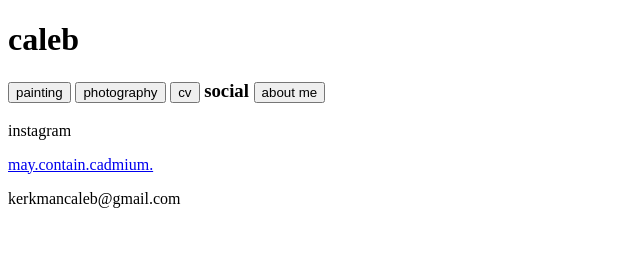
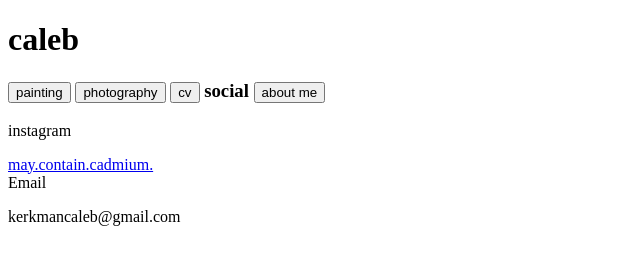
Before and after one commit to ckerkman/CalebKerkman, a plain HTML site: page social.html in a window 1280 px wide. Shown: the whole page, without its empty margins (0-640 px from the left). Drawn offline with Linux system fonts and the light colour scheme.

Commit message:
Update social.html

```diff
--- a/social.html
+++ b/social.html
@@ -16,5 +16,7 @@
     </h3>
     <p>instagram</p> <a target="_blank" href="https://www.instagram.com/may.contain.cadmium?utm_source=ig_web_button_share_sheet&igsh=ZDNlZDc0MzIxNw==">may.contain.cadmium.</a>
     <br>
+    Email
+    <br>
     <p>kerkmancaleb@gmail.com</p>
 </body>
```
